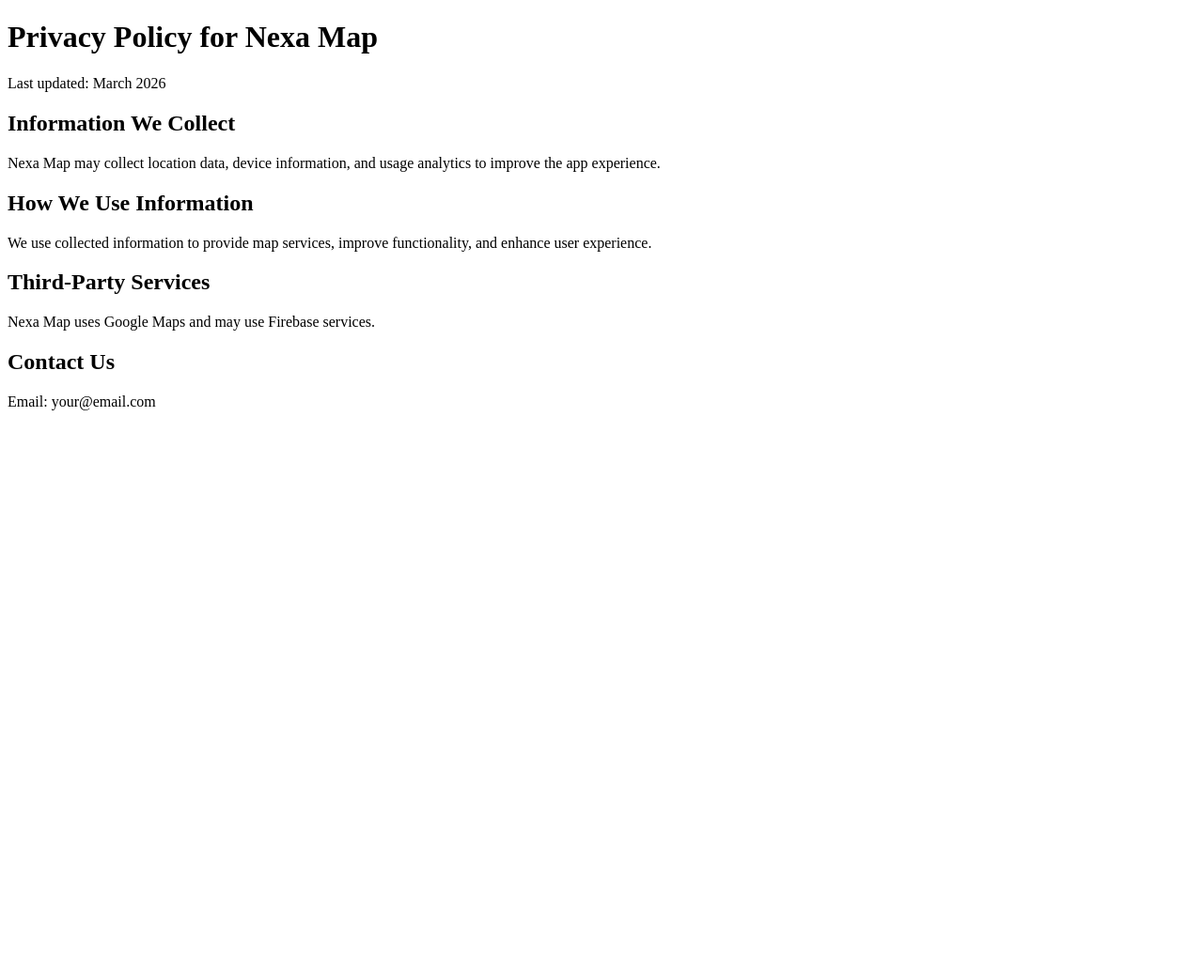
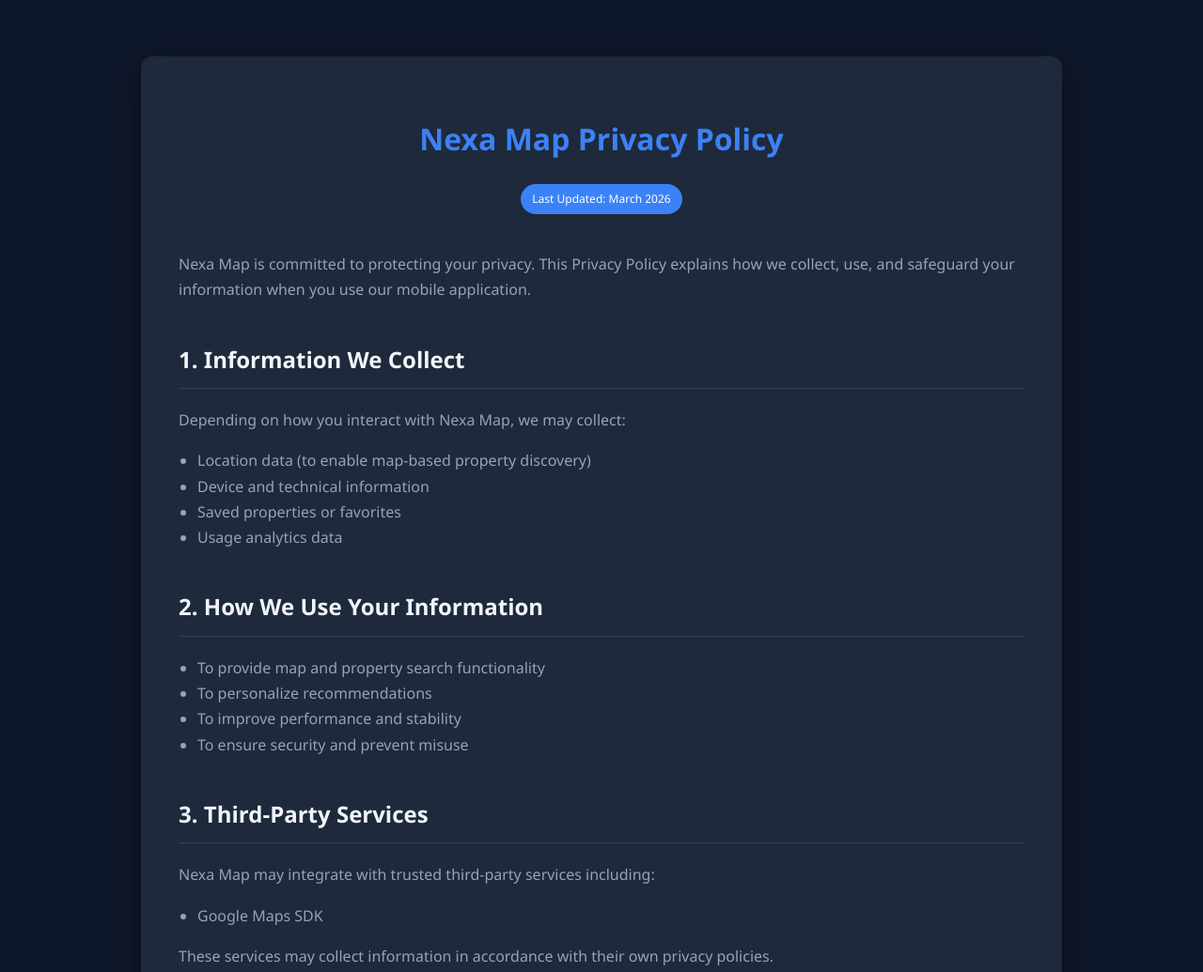
Before and after one commit to omarm3118/nexamap-privacy-policy, a plain HTML site: page index.html in a window 1280 px wide. Shown: the top 1035 px of the page at 94% size. Before the commit the page ends 800 px from the top, so only its background shows below. Drawn offline with Linux system fonts and the light colour scheme.

Commit message:
update the privacy policy

```diff
--- a/index.html
+++ b/index.html
@@ -1,23 +1,170 @@
 <!DOCTYPE html>
-<html>
+<html lang="en">
 <head>
-    <meta charset="UTF-8">
-    <title>Nexa Map Privacy Policy</title>
+<meta charset="UTF-8">
+<meta name="viewport" content="width=device-width, initial-scale=1.0">
+<title>Nexa Map Privacy Policy</title>
+
+<style>
+:root {
+    --bg-primary: #0f172a;
+    --bg-card: #1e293b;
+    --text-primary: #f1f5f9;
+    --text-secondary: #94a3b8;
+    --accent: #3b82f6;
+    --border: #334155;
+}
+
+body {
+    margin: 0;
+    font-family: 'Segoe UI', Tahoma, Geneva, Verdana, sans-serif;
+    background-color: var(--bg-primary);
+    color: var(--text-primary);
+    line-height: 1.7;
+}
+
+.container {
+    max-width: 900px;
+    margin: 60px auto;
+    padding: 40px;
+    background: var(--bg-card);
+    border-radius: 12px;
+    box-shadow: 0 10px 30px rgba(0,0,0,0.4);
+}
+
+h1 {
+    color: var(--accent);
+    margin-bottom: 10px;
+}
+
+h2 {
+    margin-top: 40px;
+    border-bottom: 1px solid var(--border);
+    padding-bottom: 10px;
+    color: var(--text-primary);
+}
+
+p, li {
+    color: var(--text-secondary);
+    font-size: 16px;
+}
+
+ul {
+    padding-left: 20px;
+}
+
+.header {
+    text-align: center;
+    margin-bottom: 40px;
+}
+
+.footer {
+    margin-top: 50px;
+    padding-top: 20px;
+    border-top: 1px solid var(--border);
+    font-size: 14px;
+    text-align: center;
+    color: var(--text-secondary);
+}
+
+.badge {
+    display: inline-block;
+    background: var(--accent);
+    color: white;
+    padding: 6px 12px;
+    border-radius: 20px;
+    font-size: 12px;
+    margin-top: 10px;
+}
+
+a {
+    color: var(--accent);
+    text-decoration: none;
+}
+
+a:hover {
+    text-decoration: underline;
+}
+</style>
 </head>
+
 <body>
-    <h1>Privacy Policy for Nexa Map</h1>
-    <p>Last updated: March 2026</p>
 
-    <h2>Information We Collect</h2>
-    <p>Nexa Map may collect location data, device information, and usage analytics to improve the app experience.</p>
+<div class="container">
 
-    <h2>How We Use Information</h2>
-    <p>We use collected information to provide map services, improve functionality, and enhance user experience.</p>
+<div class="header">
+    <h1>Nexa Map Privacy Policy</h1>
+    <div class="badge">Last Updated: March 2026</div>
+</div>
 
-    <h2>Third-Party Services</h2>
-    <p>Nexa Map uses Google Maps and may use Firebase services.</p>
+<p>
+Nexa Map is committed to protecting your privacy.
+This Privacy Policy explains how we collect, use, and safeguard your information
+when you use our mobile application.
+</p>
 
-    <h2>Contact Us</h2>
-    <p>Email: your@email.com</p>
+<h2>1. Information We Collect</h2>
+<p>Depending on how you interact with Nexa Map, we may collect:</p>
+<ul>
+<li>Location data (to enable map-based property discovery)</li>
+<li>Device and technical information</li>
+<li>Saved properties or favorites</li>
+<li>Usage analytics data</li>
+</ul>
+
+<h2>2. How We Use Your Information</h2>
+<ul>
+<li>To provide map and property search functionality</li>
+<li>To personalize recommendations</li>
+<li>To improve performance and stability</li>
+<li>To ensure security and prevent misuse</li>
+</ul>
+
+<h2>3. Third-Party Services</h2>
+<p>Nexa Map may integrate with trusted third-party services including:</p>
+<ul>
+<li>Google Maps SDK</li>
+</ul>
+<p>
+These services may collect information in accordance with their own privacy policies.
+</p>
+
+<h2>4. Data Security</h2>
+<p>
+We implement industry-standard security measures to protect user data
+against unauthorized access, disclosure, or modification.
+</p>
+
+<h2>5. Your Rights</h2>
+<p>
+You may request access, correction, or deletion of your personal data
+by contacting us at the email provided below.
+</p>
+
+<h2>6. Children's Privacy</h2>
+<p>
+Nexa Map is not intended for children under 13.
+We do not knowingly collect personal data from children.
+</p>
+
+<h2>7. Changes to This Policy</h2>
+<p>
+We may update this Privacy Policy periodically.
+Updates will be reflected on this page with a revised date.
+</p>
+
+<h2>8. Contact Us</h2>
+<p>
+If you have any questions regarding this Privacy Policy, contact us at:
+<br><br>
+<strong>Email:</strong> nexafmap@email.com
+</p>
+
+<div class="footer">
+© 2026 Nexa Map. All Rights Reserved.
+</div>
+
+</div>
+
 </body>
 </html>
```
